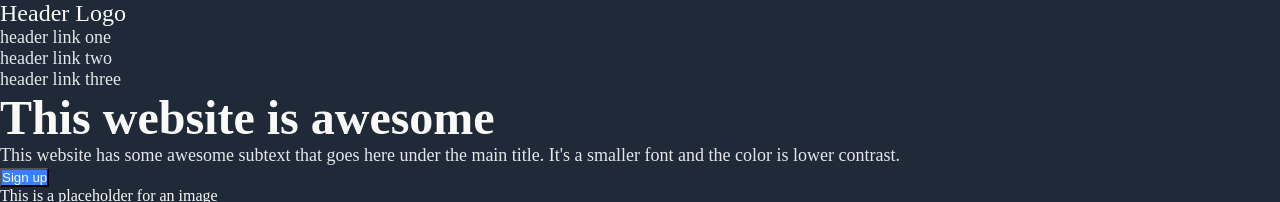
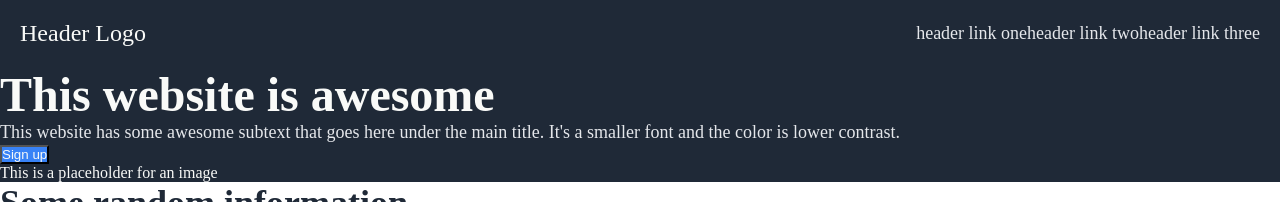
Before and after one commit to hardfinetry/odin-landing, a plain HTML site: page index.html in a window 1280 px wide. Shown: the top 202 px of the page. Drawn offline with Linux system fonts and the light colour scheme.

Commit message:
made css header flex and left aligning logo

```diff
--- a/style.css
+++ b/style.css
@@ -12,6 +12,13 @@
     color: #F9FAF8;
 }
 
+.header {
+    display: flex;
+    /* justify-content: space-between; */
+    align-items: center;
+    padding: 20px;
+}
+
 .header,
 .hero,
 .footer {
@@ -20,6 +27,7 @@
 
 .header-logo {
     font-size: 24px;
+    margin-right: auto;
 }
 
 .header-link,
```
